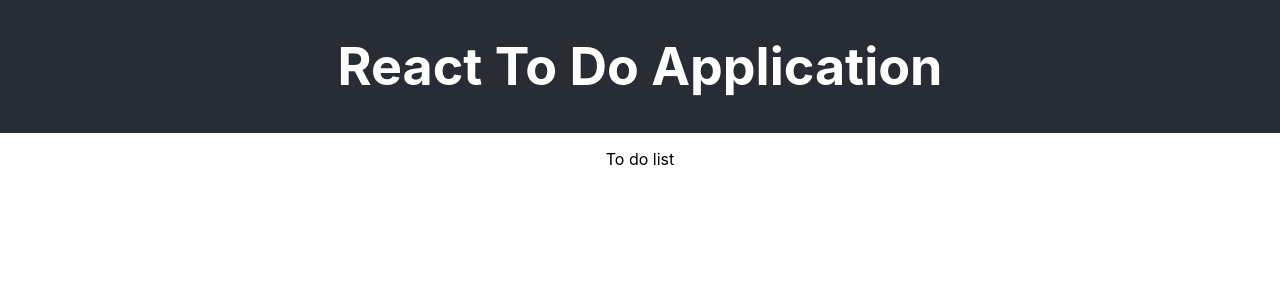
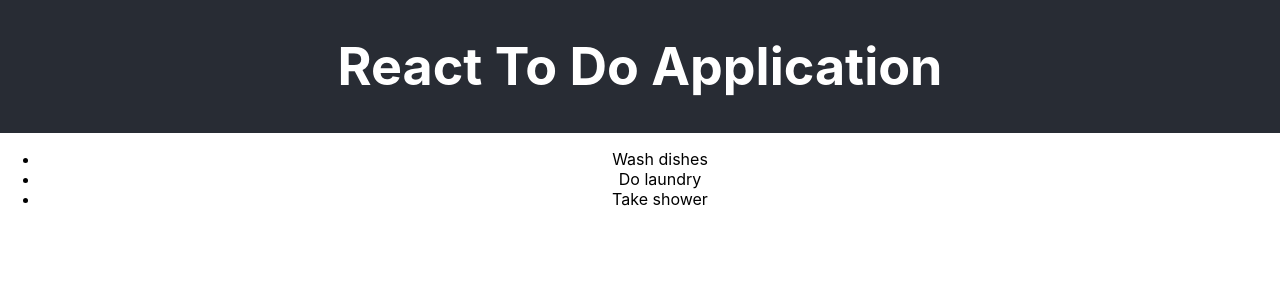
Before and after one commit to shathee/react-todo-app, a React (Create React App) app: page / in a window 1280 px wide. Shown: the top 300 px of the page. Built offline with nearby package versions, Linux system fonts and the light colour scheme.

Commit message:
to do list done

```diff
--- a/src/App.js
+++ b/src/App.js
@@ -4,13 +4,18 @@
 import TodoList from './components/TodoList'
 
 function App() {
+  const todos = [
+    { id: 1, text: "Wash dishes", done: false },
+    { id: 2, text: "Do laundry", done: false },
+    { id: 3, text: "Take shower", done: false }
+  ];
 
   return (
     <div className="App">
       <header className="App-header">
         <h1>React To Do Application</h1>
       </header>
-      <TodoList />
+      <TodoList todos = {todos} />
     </div>
   );
 }
--- a/src/components/TodoList.js
+++ b/src/components/TodoList.js
@@ -1,12 +1,12 @@
-function TodoList() {
-    const todos = [
-        { id: 1, text: "Wash dishes", done: false },
-        { id: 2, text: "Do laundry", done: false },
-        { id: 3, text: "Take shower", done: false }
-      ];
+function TodoList(props) {
+    const todoList = props.todos.map( todo => (
+        <li key={todo.id}>{todo.text}</li>
+    ));
 
     return (
-        <p>To do list</p>
+        <ul>
+            {todoList}
+        </ul>
     );
 }
 
```
